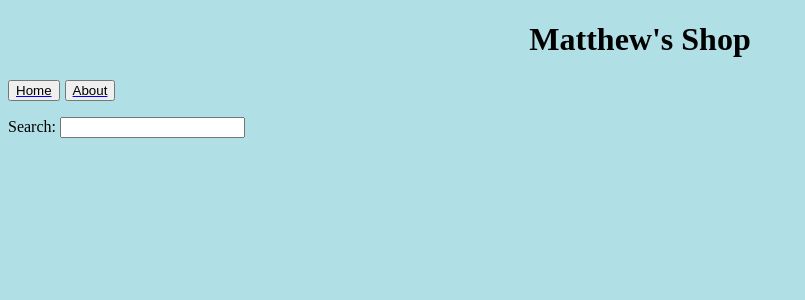
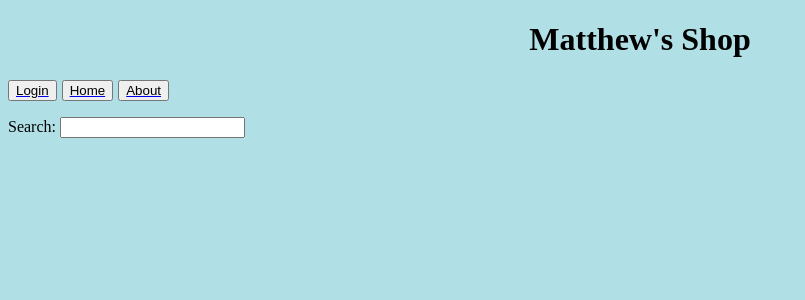
Before and after one commit to MatthewDun/Flask-OutdoorGear-Store, a Python web app: template simple-store/templates/store.html in a window 1280 px wide. Shown: the top 300 px of the page, without its empty margins (0-805 px from the left). Run offline with Jinja, Linux system fonts and the light colour scheme; the template is opened without the code that fills it, so the values that code supplies are empty.

Commit message:
Update store.html

```diff
--- a/simple-store/templates/store.html
+++ b/simple-store/templates/store.html
@@ -26,6 +26,10 @@
   <div class="button-container">
 
     <a href="https://google.com">
+     <button class="button-container">Login</button>
+    </a>
+
+    <a href="https://google.com">
      <button class="button-container">Home</button>
     </a>
 
```
